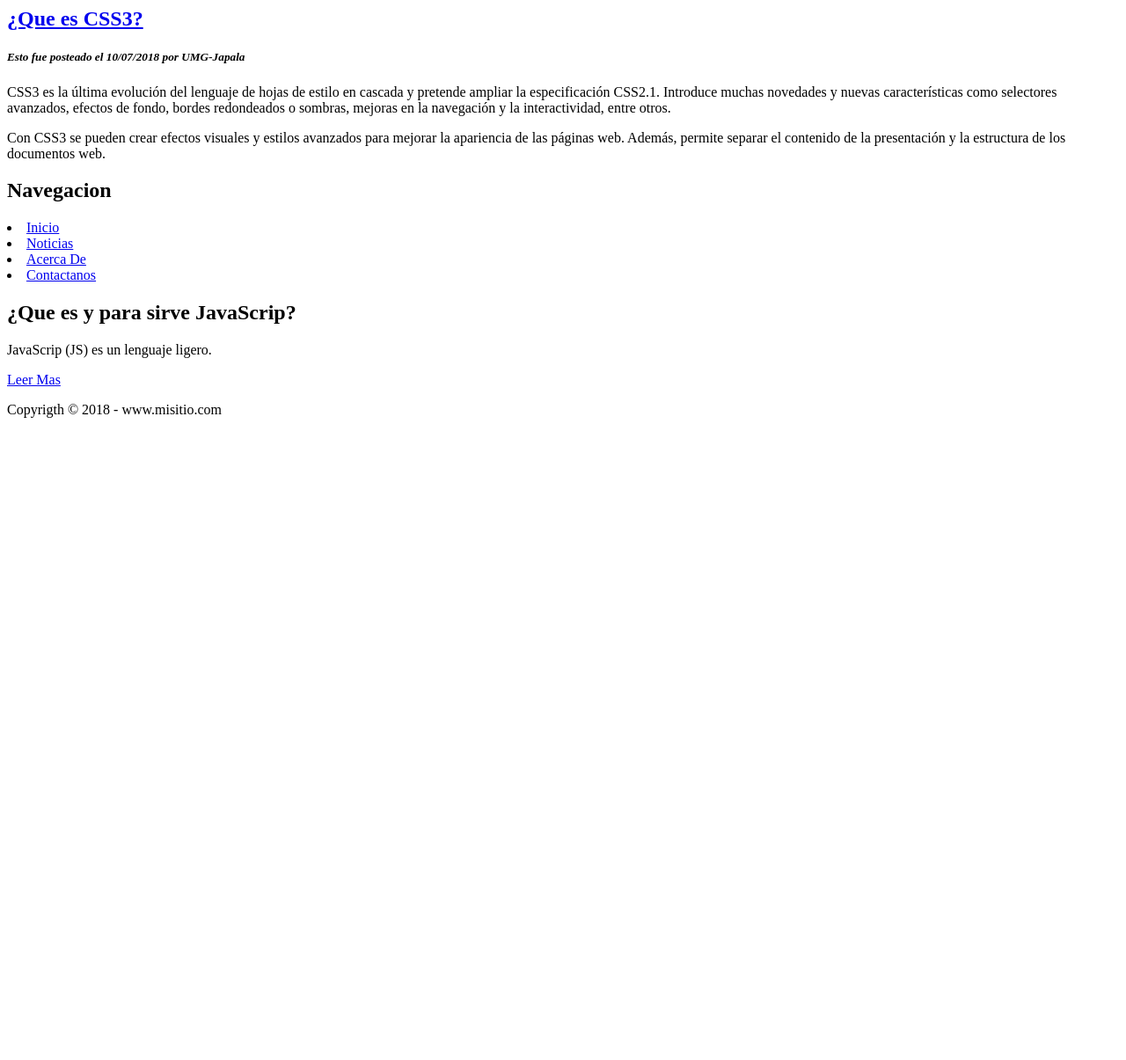
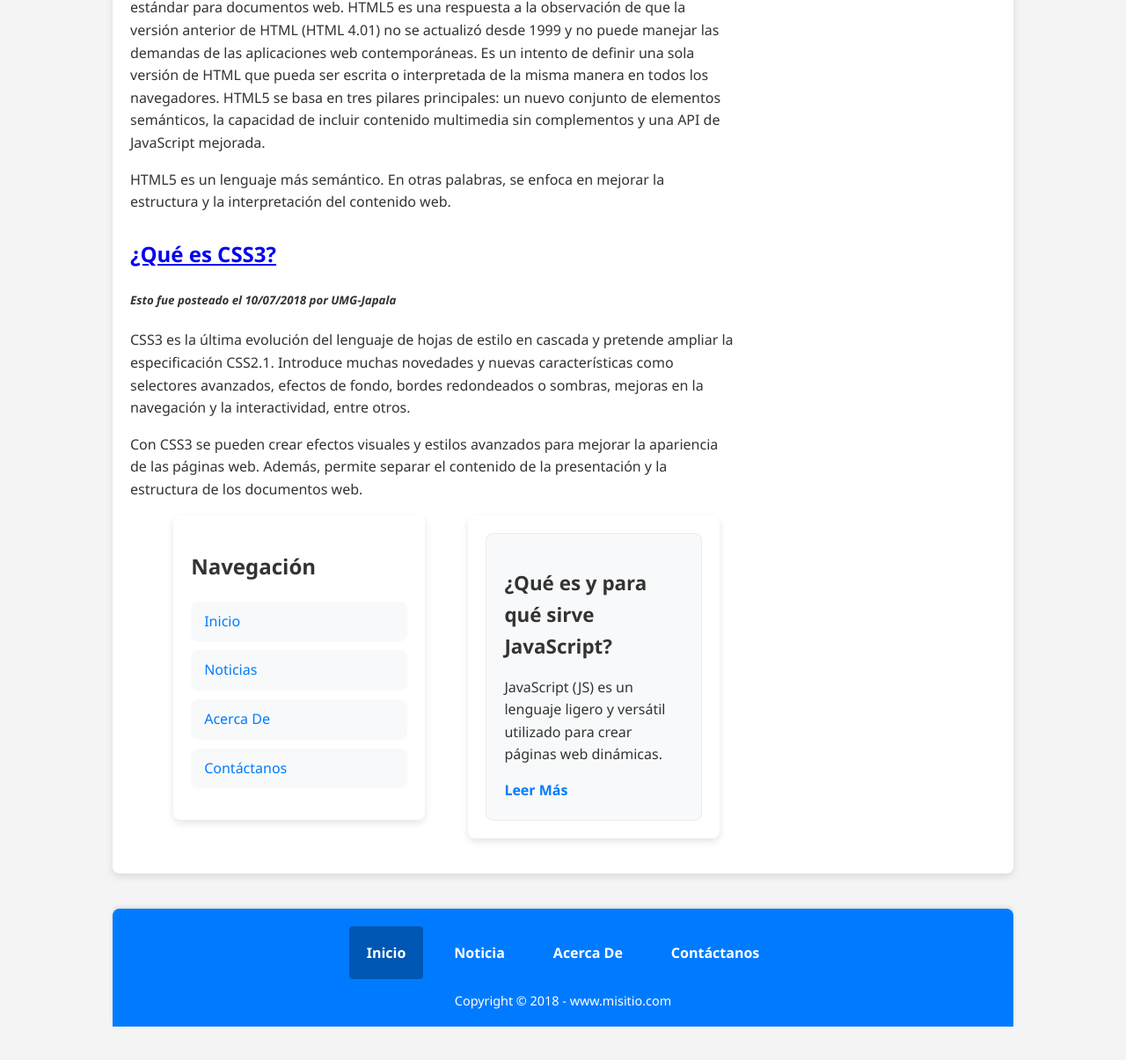
Before and after one commit to natahernandez/WebFrontEnd, a plain HTML site: page assets/view/index.html in a window 1280 px wide. Shown: the part 313-1518 px from the top of the page at 88% size. Before the commit the page ends 804 px from the top, so only its background shows below. Drawn offline with Linux system fonts and the light colour scheme.

Commit message:
parte final del frontend

```diff
--- a/assets/css/style.css
+++ b/assets/css/style.css
@@ -0,0 +1,194 @@
+/* Estilos generales del body */
+body {
+    margin: 50px auto;
+    width: 80%;
+    text-align: left;
+    background-color: #f4f4f4; /* Color de fondo más suave */
+    font-family: 'Segoe UI', Tahoma, Geneva, Verdana, sans-serif; /* Tipografía moderna */
+    color: #333; /* Texto más oscuro para mejor legibilidad */
+}
+
+/* Estilos principales del contenedor */
+.Main {
+    background-color: #fff;
+    border-radius: 8px; /* Bordes más redondeados */
+    overflow: hidden;
+    line-height: 1.6;
+    padding: 20px;
+    box-shadow: 0 4px 8px rgba(0, 0, 0, 0.1); /* Sombra sutil */
+    margin-bottom: 20px;
+}
+
+/* Estilos del encabezado de la página */
+.pageHeader {
+    background: #007BFF; /* Color azul moderno */
+    height: 50px; /* Altura aumentada */
+    line-height: 50px;
+    margin: 0 auto 40px;
+    text-align: center;
+    border-radius: 8px;
+    box-shadow: 0 2px 4px rgba(0, 0, 0, 0.1); /* Sombra para el encabezado */
+}
+
+.pageHeader nav ul, .pageFooter nav ul {
+    margin: 0;
+    padding: 0;
+    list-style: none;
+    display: flex;
+    justify-content: center;
+}
+
+.pageHeader nav ul li, .pageFooter nav ul li {
+    display: inline-block;
+}
+
+.pageHeader nav a, .pageFooter nav a {
+    color: #fff;
+    display: inline-block;
+    height: 40px;
+    padding: 0 25px;
+    text-decoration: none;
+    line-height: 40px;
+    font-weight: bold; /* Texto en negrita */
+    transition: background 0.3s, color 0.3s; /* Transiciones suaves */
+}
+
+.pageHeader nav a:hover,
+.pageHeader nav a:active,
+.pageHeader nav .active a,
+.pageFooter nav a:hover,
+.pageFooter nav a:active,
+.pageFooter nav .active a {
+    background: #0056b3;
+    color: #fff;
+    border-radius: 4px; /* Bordes suaves al hacer hover */
+}
+
+/* Estilos para el contenido y diseño de la página */
+.top {
+    margin-bottom: 4%;
+}
+
+.content {
+    width: 70%;
+    float: left;
+}
+
+.top-sidebar {
+    width: 25%; /* Aumentar el ancho para un mejor equilibrio */
+    float: left;
+    margin-left: 5%;
+    padding: 20px;
+    background-color: #fff;
+    border-radius: 8px;
+    box-shadow: 0 4px 8px rgba(0, 0, 0, 0.1); /* Sombra sutil */
+    margin-bottom: 20px;
+}
+
+.navigation {
+    list-style: none;
+    padding: 0;
+}
+
+.navigation li {
+    margin-bottom: 10px;
+}
+
+.navigation li a {
+    text-decoration: none;
+    color: #007BFF;
+    padding: 10px 15px;
+    border-radius: 8px;
+    display: block;
+    background-color: #f8f9fa; /* Fondo claro */
+    transition: background 0.3s, color 0.3s;
+}
+
+.navigation li a:hover {
+    background-color: #007BFF;
+    color: #fff;
+}
+
+.bottom-sidebar {
+    width: 25%;
+    float: left;
+    margin-left: 5%;
+    padding: 20px;
+    background-color: #fff;
+    border-radius: 8px;
+    box-shadow: 0 4px 8px rgba(0, 0, 0, 0.1); /* Sombra sutil */
+    margin-bottom: 20px;
+}
+
+.featured {
+    background-color: #f8f9fa;
+    border: 1px solid #e9ecef;
+    padding: 20px;
+    border-radius: 8px;
+}
+
+.featured h2 {
+    font-size: 1.4em;
+    margin-bottom: 15px;
+    color: #333;
+}
+
+.featured p {
+    margin-bottom: 15px;
+}
+
+.featured a {
+    color: #007BFF;
+    text-decoration: none;
+    font-weight: bold;
+    transition: color
+}
+
+/* Estilos para la barra de navegación del pie de página */
+.pageFooter {
+    width: 100%;
+    padding: 20px 0;
+    margin-top: 40px;
+    background-color: #007BFF;
+    border-radius: 8px 8px 0 0;
+    color: #FFF;
+    text-align: center;
+    box-shadow: 0 -2px 4px rgba(0, 0, 0, 0.1);
+    position: relative;
+}
+
+.pageFooter nav ul {
+    margin: 0 auto;
+    padding: 0;
+    list-style: none;
+    display: flex;
+    justify-content: center; /* Alinear al centro */
+    gap: 15px; /* Espaciado entre los elementos */
+}
+
+.pageFooter nav ul li {
+    display: inline-block;
+}
+
+.pageFooter nav a {
+    color: #FFF;
+    display: inline-block;
+    padding: 10px 20px;
+    text-decoration: none;
+    font-weight: bold;
+    border-radius: 5px;
+    transition: background 0.3s ease-in-out, color 0.3s ease-in-out;
+}
+
+.pageFooter nav a:hover,
+.pageFooter nav a:active,
+.pageFooter nav .active a {
+    background: #0056b3;
+    color: #FFF;
+}
+
+.pageFooter p {
+    margin: 15px 0 0;
+    font-size: 0.9em;
+    color: #FFF;
+}
--- a/assets/view/index.html
+++ b/assets/view/index.html
@@ -1,77 +1,82 @@
 <!DOCTYPE html>
-<html lang="en">
+<html lang="es">
 <head>
     <meta charset="UTF-8"/>
     <meta name="viewport" content="width=device-width, initial-scale=1.0">
     <meta name="description" content="Ejemplo HTML5-CSS3"/>
     <meta name="keywords" content="HTML5, CSS3, JavaScript"/>
-    <meta name="author" content="Gerson Natanael Hernadez Aldana"/>
+    <meta name="author" content="Gerson Natanael Hernandez Aldana"/>
     <link rel="stylesheet" href="../css/style.css"/>
     <title>Ejemplo HTML5-CSS3</title>
-    <style>
-
-    </style>
 </head>
 <body class="body">
     <header class="pageHeader">
         <nav>
-
             <ul>
                 <li class="active"><a href="#">Inicio</a></li>
                 <li><a href="#">Noticia</a></li>
                 <li><a href="#">Acerca De</a></li>
-                <li><a href="#">Contactanos</a></li>
+                <li><a href="#">Contáctanos</a></li>
             </ul>
-
         </nav>
     </header>
 
     <div class="Main">
         <div class="content">
-            <article class ="top">
+            <article class="top">
                 <header>
-                    <h2><a href="#">¿Que es HTML5?</a></h2>
+                    <h2><a href="#">¿Qué es HTML5?</a></h2>
                 </header>
                 <footer>
                     <h5><i>Esto fue posteado el 10/07/2018 por UMG-Japala</i></h5>
                 </footer>
-                <content>
+                <section>
                     <p>HTML5 es la última versión de HTML (HyperText Markup Language), el lenguaje de marcado estándar para documentos web. HTML5 es una respuesta a la observación de que la versión anterior de HTML (HTML 4.01) no se actualizó desde 1999 y no puede manejar las demandas de las aplicaciones web contemporáneas. Es un intento de definir una sola versión de HTML que pueda ser escrita o interpretada de la misma manera en todos los navegadores. HTML5 se basa en tres pilares principales: un nuevo conjunto de elementos semánticos, la capacidad de incluir contenido multimedia sin complementos y una API de JavaScript mejorada.</p>
-                    <p>HTML5 es un lenguaje mas semantico. En otras palabras</p>
+                    <p>HTML5 es un lenguaje más semántico. En otras palabras, se enfoca en mejorar la estructura y la interpretación del contenido web.</p>
+                </section>
             </article>
             <article class="bottom">
                 <header>
-                    <h2><a href="#">¿Que es CSS3?</a></h2>
+                    <h2><a href="#">¿Qué es CSS3?</a></h2>
                 </header>
                 <footer>
                     <h5><i>Esto fue posteado el 10/07/2018 por UMG-Japala</i></h5>
                 </footer>
-                <content>
+                <section>
                     <p>CSS3 es la última evolución del lenguaje de hojas de estilo en cascada y pretende ampliar la especificación CSS2.1. Introduce muchas novedades y nuevas características como selectores avanzados, efectos de fondo, bordes redondeados o sombras, mejoras en la navegación y la interactividad, entre otros.</p>
                     <p>Con CSS3 se pueden crear efectos visuales y estilos avanzados para mejorar la apariencia de las páginas web. Además, permite separar el contenido de la presentación y la estructura de los documentos web.</p>
-                </content>
+                </section>
             </article>
         </div>
-    </div>
         <aside class="top-sidebar">
-    <h2>Navegacion</h2>
-    <u1 class="navagation">
+            <h2>Navegación</h2>
+            <ul class="navigation">
                 <li><a href="#">Inicio</a></li>
                 <li><a href="#">Noticias</a></li>
                 <li><a href="#">Acerca De</a></li>
-        <li><a href="#">Contactanos</a></li>
-    </u1>
+                <li><a href="#">Contáctanos</a></li>
+            </ul>
         </aside>
+
         <aside class="bottom-sidebar">
             <div class="featured">
-    <h2>¿Que es y para sirve JavaScrip?</h2>
-    <p>JavaScrip (JS) es un lenguaje ligero.</p>
-    <a href="#">Leer Mas</a>
+                <h2>¿Qué es y para qué sirve JavaScript?</h2>
+                <p>JavaScript (JS) es un lenguaje ligero y versátil utilizado para crear páginas web dinámicas.</p>
+                <a href="#">Leer Más</a>
+            </div>
         </aside>
+    </div>
+
     <footer class="pageFooter">
-    <p>Copyrigth &copy; 2018 - www.misitio.com</p>
+        <nav>
+            <ul>
+                <li class="active"><a href="#">Inicio</a></li>
+                <li><a href="#">Noticia</a></li>
+                <li><a href="#">Acerca De</a></li>
+                <li><a href="#">Contáctanos</a></li>
+            </ul>
+        </nav>
+        <p>Copyright &copy; 2018 - www.misitio.com</p>
     </footer>
-
-
 </body>
 </html>
```
Lines whose indentation alone changed are shown as unchanged.
